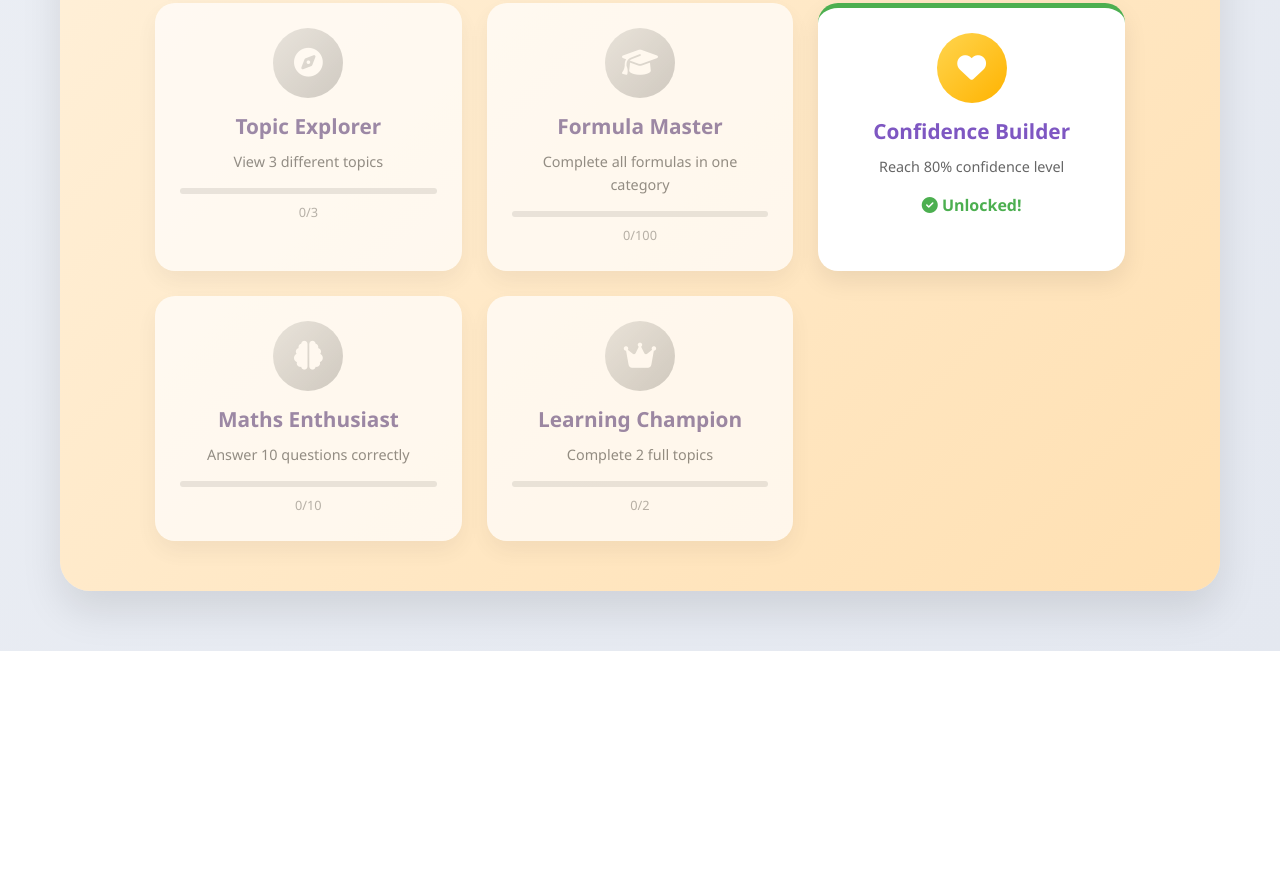
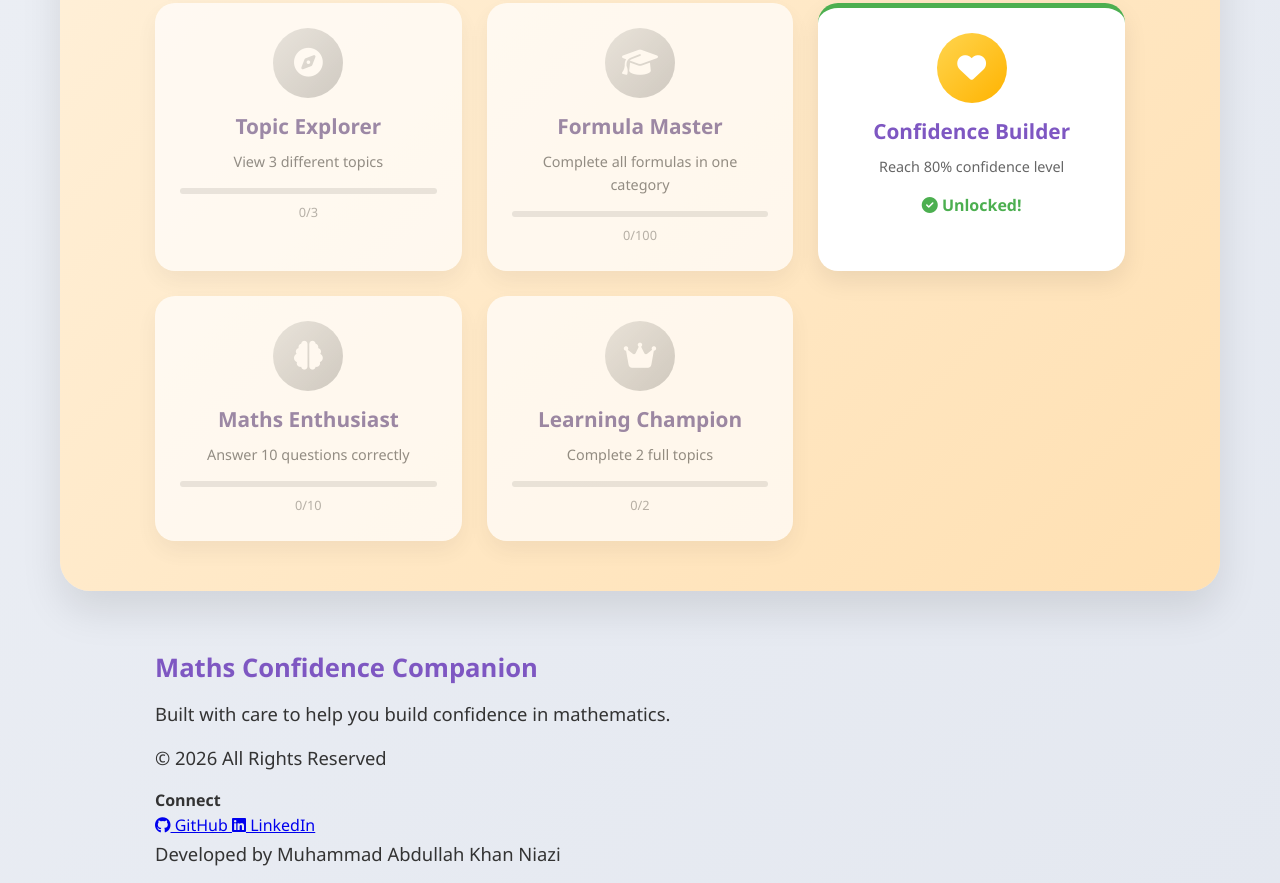
Before and after one commit to akn-cybersec/math-practice, a plain HTML site: page index.html in a window 1280 px wide. Shown: the part 3247-4130 px from the top of the page. Before the commit the page ends 3898 px from the top, so only its background shows below. Drawn offline with Linux system fonts and the light colour scheme.

Commit message:
added footer

```diff
--- a/index.html
+++ b/index.html
@@ -134,6 +134,32 @@
             </div>
         </div>
     </section>
+
+    <!-- Footer Section -->
+    <footer class="footer">
+        <div class="container">
+            <div class="footer-content">
+                <div class="footer-info">
+                    <h3>Maths Confidence Companion</h3>
+                    <p>Built with care to help you build confidence in mathematics.</p>
+                    <p class="copyright">© 2026 All Rights Reserved</p>
+                </div>
+                <div class="footer-links">
+                    <h4>Connect</h4>
+                    <div class="social-links">
+                        <a href="https://github.com/akn-cybersec" target="_blank" class="social-link">
+                            <i class="fab fa-github"></i> GitHub
+                        </a>
+                        <a href="https://www.linkedin.com/in/muhammad-abdullah-khan-niazi-841465384/" target="_blank" class="social-link">
+                            <i class="fab fa-linkedin"></i> LinkedIn
+                        </a>
+                    </div>
+                    <p class="developer">Developed by Muhammad Abdullah Khan Niazi</p>
+                </div>
+            </div>
+        </div>
+    </footer>
+
     <script src="script.js"></script>
 </body>
 </html>
```
